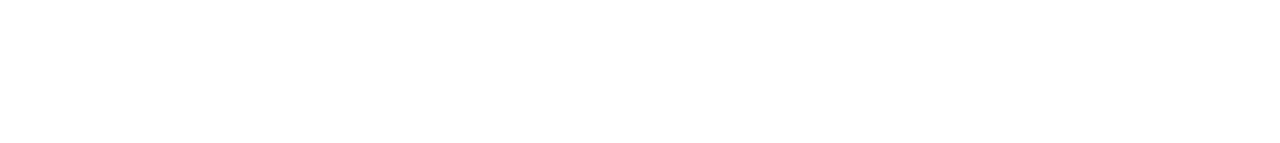
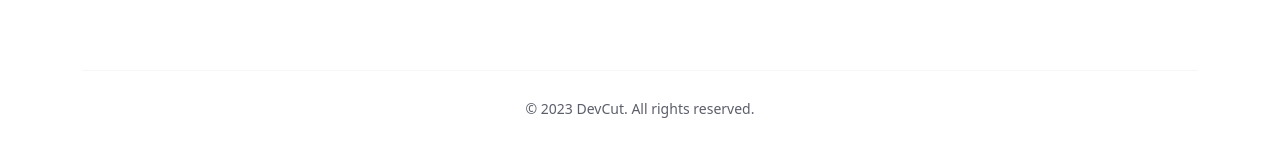
Before and after one commit to PaynePew/shopping-demo, a Nuxt app: page / in a window 1280 px wide. Shown: the part 3538-3681 px from the top of the page. Before the commit the page ends 3608 px from the top, so only its background shows below. Built offline with nearby package versions, Linux system fonts and the light colour scheme.

Commit message:
feat(rights reserved): add figma design owner DevCut rights reserved mark

```diff
--- a/components/BaseFooter.vue
+++ b/components/BaseFooter.vue
@@ -90,4 +90,13 @@
       </div>
     </div>
   </div>
+  <div class="w-full">
+    <div
+      class="container mx-auto py-[27px] border-solid border-t border-neutral-w-100 flex justify-center items-center"
+    >
+      <div class="text-neutral-b-500 text-[14px]">
+        © 2023 DevCut. All rights reserved.
+      </div>
+    </div>
+  </div>
 </template>
```
